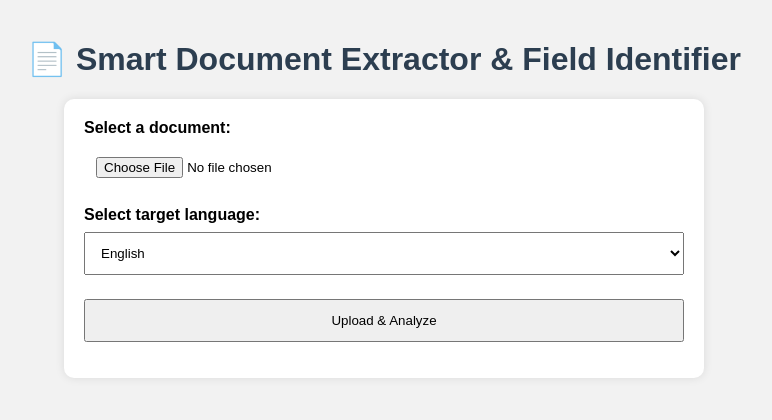
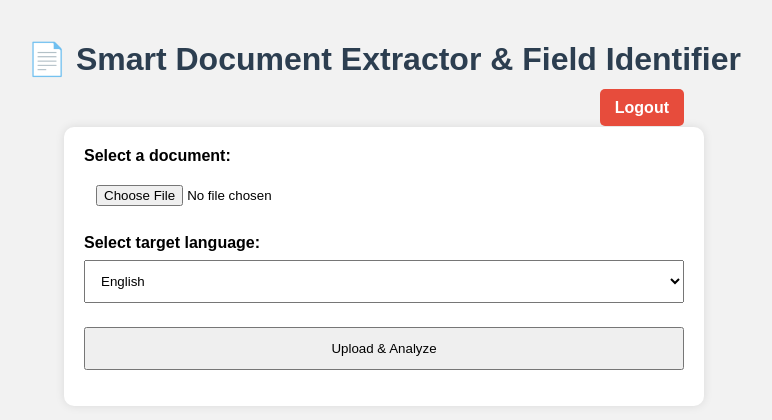
Before and after one commit to Rithishrekp/Extractor, a Flask app: page / in a window 1280 px wide. Shown: the top 420 px of the page, without its empty margins (256-1028 px from the left). Run offline with Flask 3, Linux system fonts and the light colour scheme; a user stored in the database is signed in.

Commit message:
Added a visual Logout button

```diff
--- a/templates/index.html
+++ b/templates/index.html
@@ -87,6 +87,10 @@
 <body>
 
 <h1>📄 Smart Document Extractor & Field Identifier</h1>
+
+<div style="text-align: right; max-width: 600px; margin: 0 auto 10px;">
+    <a href="/logout" style="background-color: #e74c3c; color: white; padding: 10px 15px; text-decoration: none; border-radius: 5px; font-weight: bold;">Logout</a>
+</div>
 
 <form method="post" enctype="multipart/form-data">
     <label><strong>Select a document:</strong></label>
```
